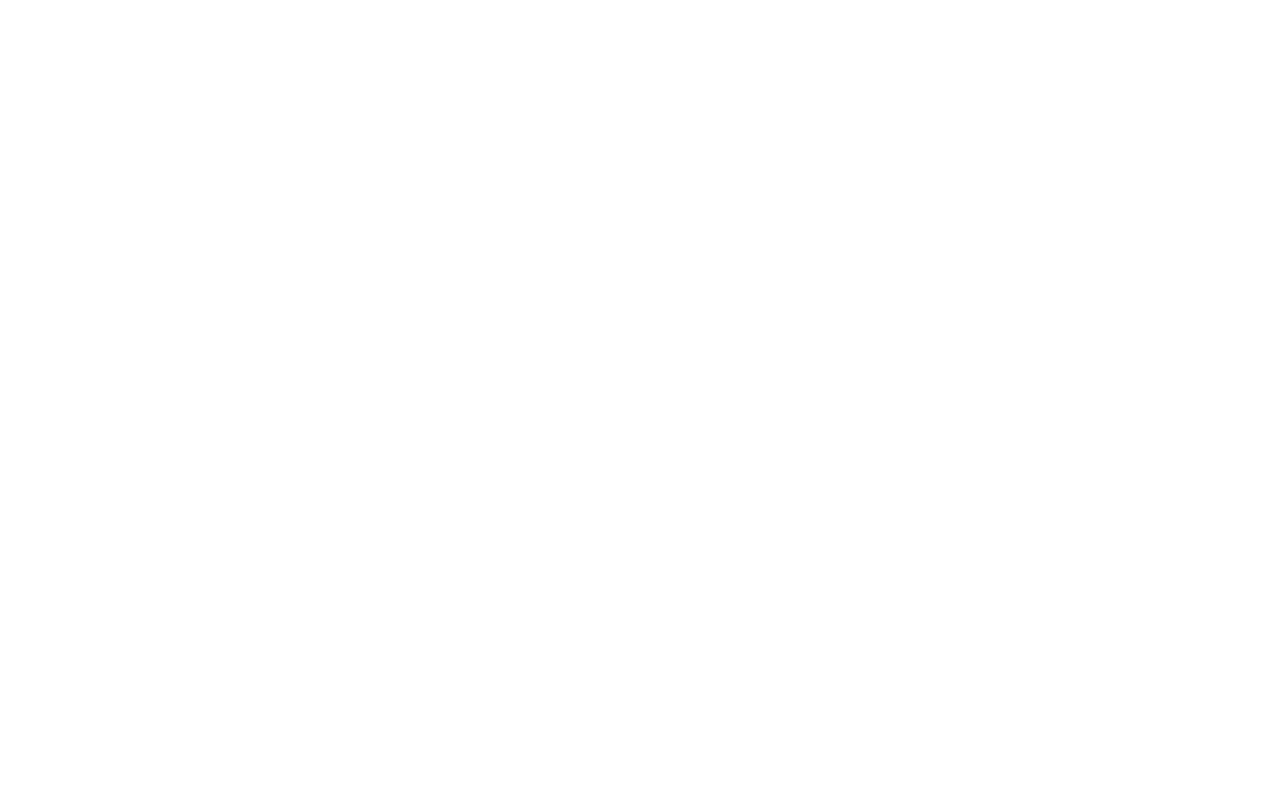
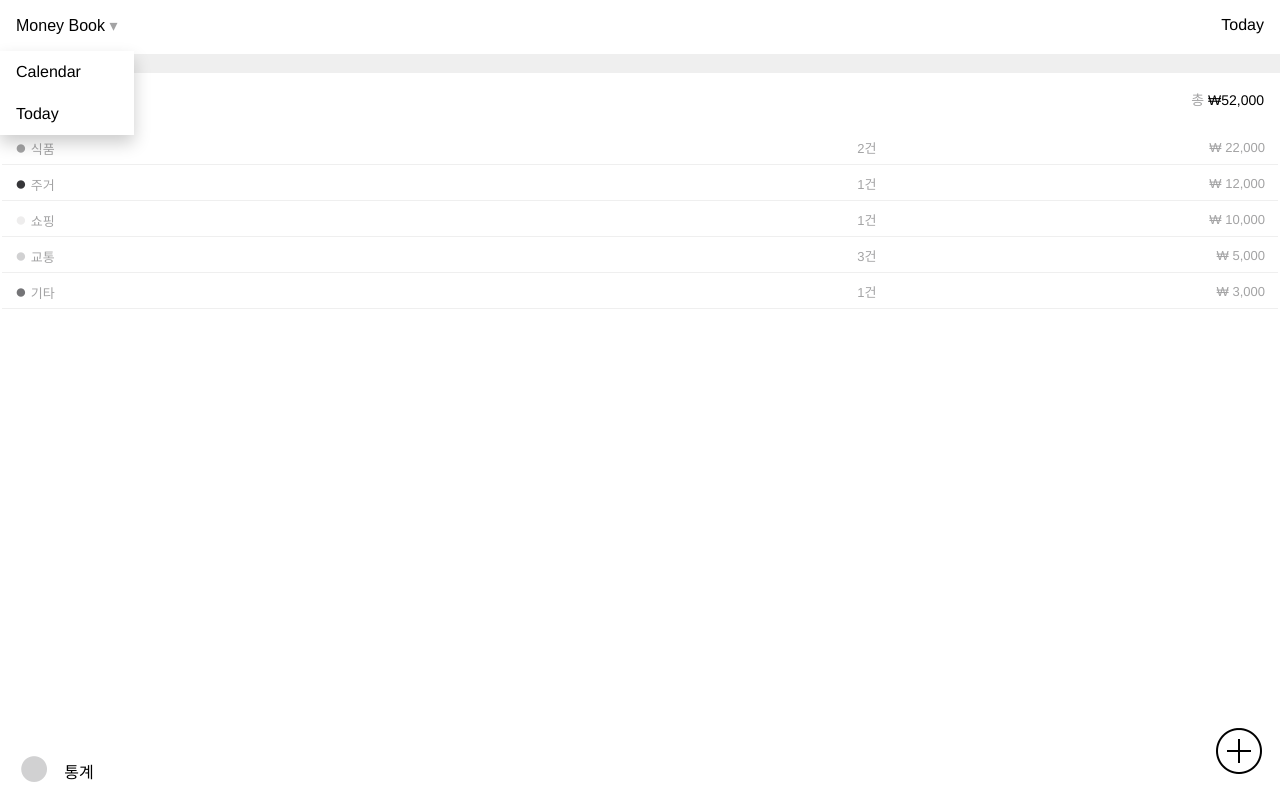
Before and after one commit to groovypark/DPM-final-front, a Vue app in the folder prosave/: page /#/moneybook in a window 1280 px wide. Built offline with nearby package versions, Linux system fonts and the light colour scheme.

Commit message:
Update router-link

```diff
--- a/prosave/src/components/MbookDay.vue
+++ b/prosave/src/components/MbookDay.vue
@@ -33,10 +33,10 @@
       </tr>
     </table>
 
-    <router-link to="add"><img class="btn-add" src="static/img/btnAdd.png"></router-link>
+    <router-link to="/moneybook/add"><img class="btn-add" src="static/img/btnAdd.png"></router-link>
     <div class="footer-total main-color">
       <span class="circle4" style="font-size:2.5em"></span>
-      <span class="footer-text"> 통계</span>
+      <router-link to="/moneybook/statistics"><span class="footer-text"> 통계</span></router-link>
     </div>
 
   </div>
--- a/prosave/src/router/index.js
+++ b/prosave/src/router/index.js
@@ -2,6 +2,7 @@ import Vue from 'vue';
 import Router from 'vue-router';
 import MbookDay from '@/components/MbookDay';
 import MbookDayAdd from '@/components/MbookDayAdd';
+import MbookStatistics from '@/components/MbookStatistics';
 // import HelloWorld from '@/components/HelloWorld';
 
 Vue.use(Router);
@@ -9,14 +10,19 @@ Vue.use(Router);
 export default new Router({
   routes: [
     {
-      path: '/',
+      path: '/moneybook',
       name: 'MbookDay',
       component: MbookDay,
     },
     {
-      path: '/add',
+      path: '/moneybook/add',
       name: 'MbookDayAdd',
       component: MbookDayAdd,
     },
+    {
+      path: '/moneybook/statistics',
+      name: 'MbookStatistics',
+      component: MbookStatistics,
+    },
   ],
 });
```
